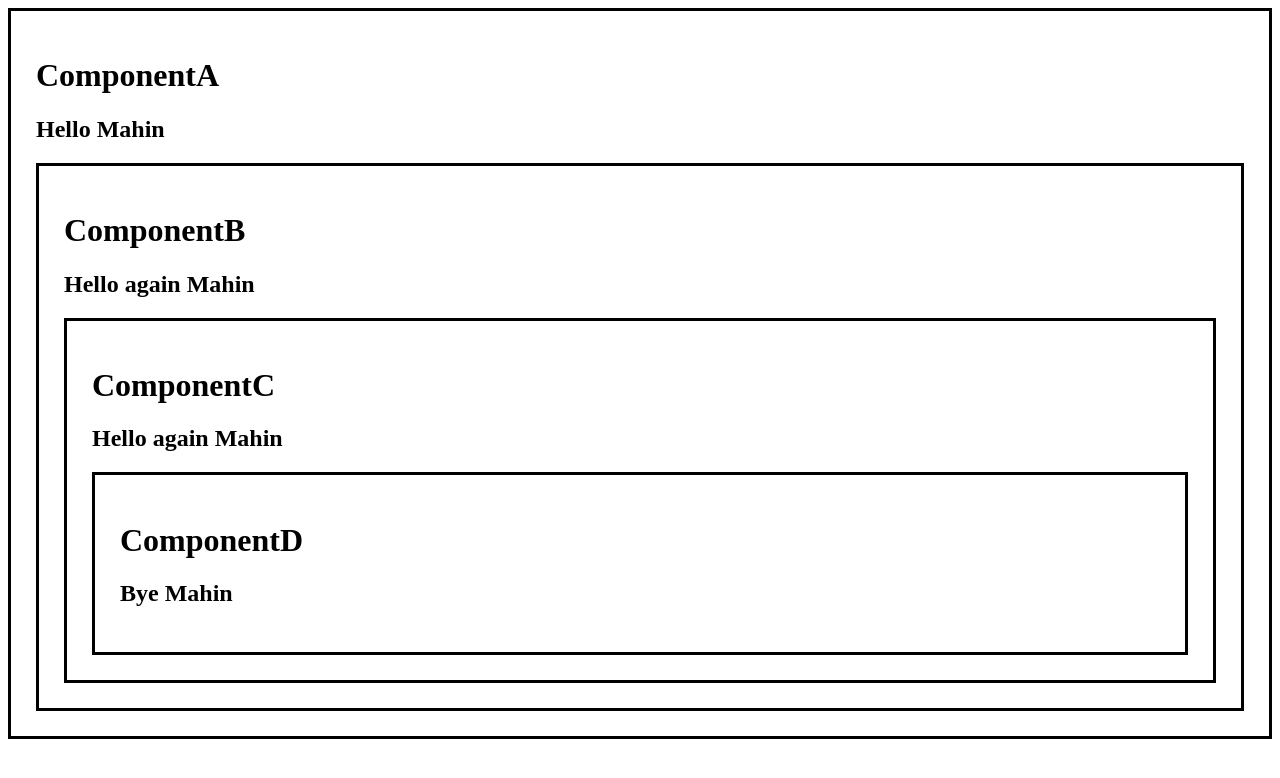
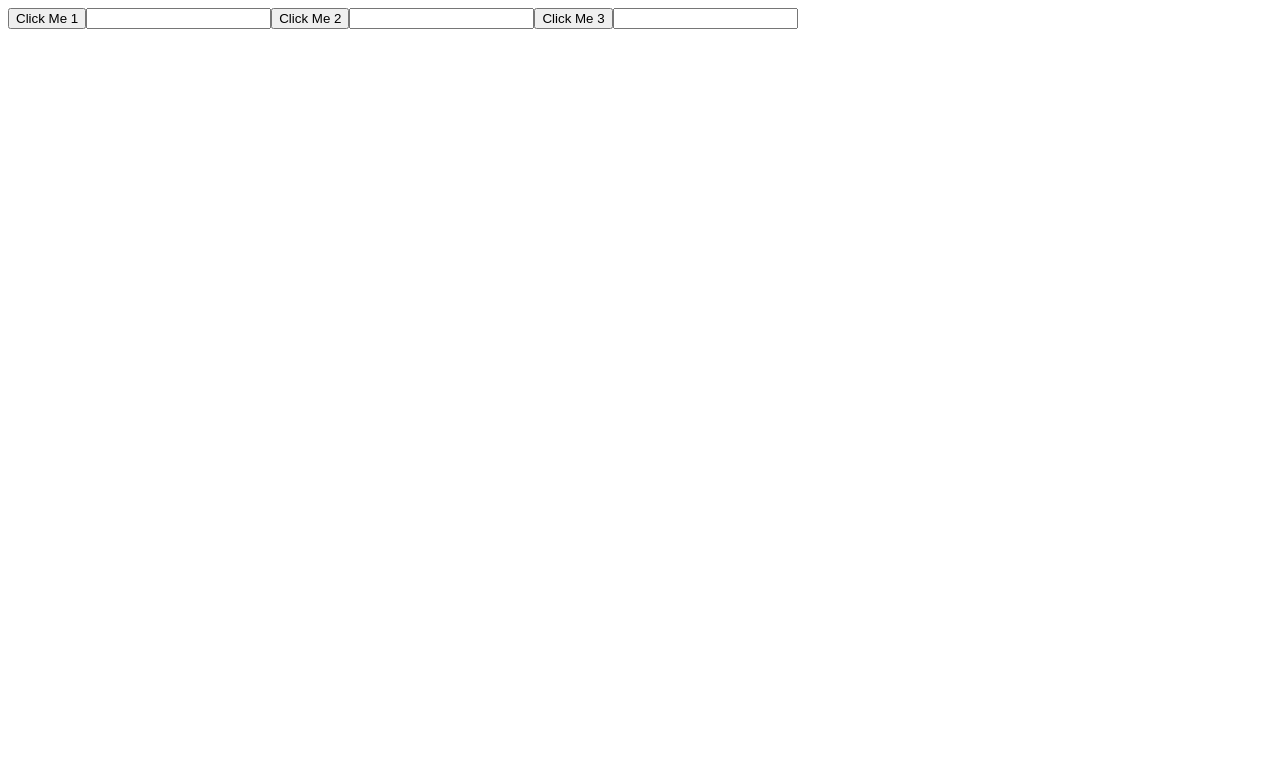
Before and after one commit to AshleighWong/react_vid, a React (Vite) app in the folder react_yt/: page / in a window 1280 px wide. Shown: the top 778 px of the page. Built offline with nearby package versions, Linux system fonts and the light colour scheme.

Commit message:
learned to useRef()

```diff
--- a/react_yt/src/App.jsx
+++ b/react_yt/src/App.jsx
@@ -16,12 +16,13 @@
 import Effects from './Effects';
 import Effects2 from './Effects2';
 import ComponentA from './ComponentA';
+import References from './References';
 
 function App() {
 
   return (
     <>
-      <ComponentA></ComponentA>
+      <References></References>
     </>
   );
 }
--- /dev/null
+++ b/react_yt/src/References.jsx
@@ -0,0 +1,41 @@
+import React, { useState, useEffect, useRef } from 'react';
+
+function References() {
+
+    // let [number, setNumber] = useState(0);
+    const inputRef1 = useRef(null);
+    const inputRef2 = useRef(null);
+    const inputRef3 = useRef(null);
+
+    useEffect(() => {
+        console.log("RENDERED");
+    });
+
+    const handleClick1 = () => {
+        inputRef1.current.focus();
+        inputRef1.current.style.backgroundColor = "yellow";
+    }
+
+    const handleClick2 = () => {
+        inputRef2.current.focus();
+        inputRef2.current.style.backgroundColor = "yellow";
+    }
+
+    const handleClick3 = () => {
+        inputRef3.current.focus();
+        inputRef3.current.style.backgroundColor = "yellow";
+    }
+
+    return (
+        <div>
+            <button onClick={handleClick1}>Click Me 1</button>
+            <input ref={inputRef1} />
+            <button onClick={handleClick2}>Click Me 2</button>
+            <input ref={inputRef2} />
+            <button onClick={handleClick3}>Click Me 3</button>
+            <input ref={inputRef3} />
+        </div>
+    );
+}
+
+export default References
```
